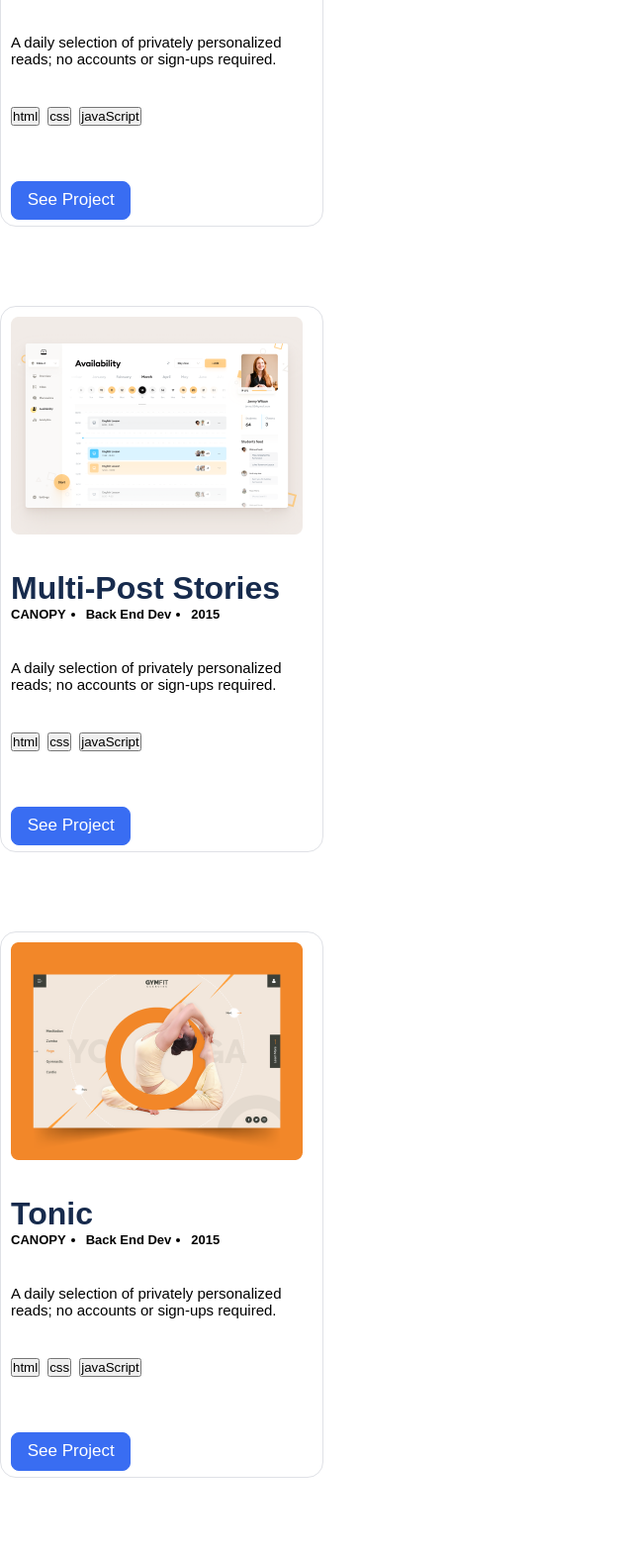
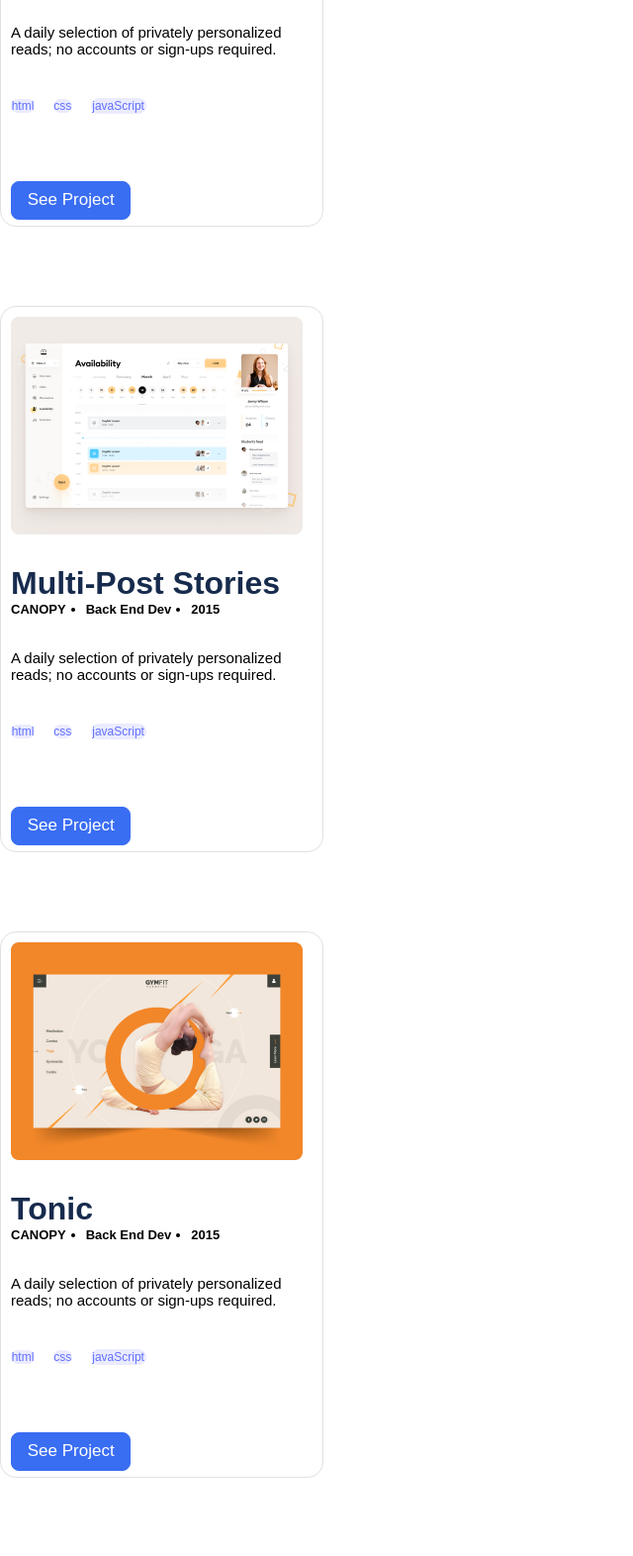
Before and after one commit to MarkoKermi/Portfolio-Website, a website: page index.html in a window 1280 px wide. Shown: the part 1167-2739 px from the top of the page at 99% size, without its empty margins (0-640 px from the left). Drawn offline with Linux system fonts and the light colour scheme.

Commit message:
Corection based on second review

```diff
--- a/index.html
+++ b/index.html
@@ -79,9 +79,11 @@
         </p>
       </section>
       <section class="linkButtons">
-        <button class="link">html</button>
-        <button class="link">css</button>
-        <button class="link">javaScript</button>
+        <ul class="ddm">
+        <li class="ddb"><button class="link">html</button></li>
+        <li class="ddb"><button class="link">css</button></li>
+        <li class="ddb"><button class="link">javaScript</button></li>
+      </ul>
       </section>
       <div class="seeMore">
         <button class="more">See Project</button>
@@ -106,9 +108,11 @@
         </p>
       </section>
       <section class="linkButtons">
-        <button class="link">html</button>
-        <button class="link">css</button>
-        <button class="link">javaScript</button>
+        <ul class="ddm">
+        <li class="ddb"><button class="link">html</button></li>
+        <li class="ddb"><button class="link">css</button></li>
+        <li class="ddb"><button class="link">javaScript</button></li>
+      </ul>
       </section>
       <div class="seeMore">
         <button class="more">See Project</button>
@@ -133,9 +137,11 @@
         </p>
       </section>
       <section class="linkButtons">
-        <button class="link">html</button>
-        <button class="link">css</button>
-        <button class="link">javaScript</button>
+        <ul class="ddm">
+        <li class="ddb"><button class="link">html</button></li>
+        <li class="ddb"><button class="link">css</button></li>
+        <li class="ddb"><button class="link">javaScript</button></li>
+      </ul>
       </section>
       <div class="seeMore">
         <button class="more">See Project</button>
@@ -160,9 +166,11 @@
         </p>
       </section>
       <section class="linkButtons">
-        <button class="link">html</button>
-        <button class="link">css</button>
-        <button class="link">javaScript</button>
+        <ul class="ddm"></ul>
+        <li class="ddb"><button class="link">html</button></li>
+        <li class="ddb"><button class="link">css</button></li>
+        <li class="ddb"><button class="link">javaScript</button></li>
+      </ul>
       </section>
       <div class="seeMore">
         <button class="more">See Project</button>
--- a/style.css
+++ b/style.css
@@ -96,6 +96,21 @@ body {
   padding-top: 10px;
 }
 
+.ddm {
+  width: 80%;
+  height: auto;
+  display: flex;
+  font-size: 20px;
+  align-items: center;
+  justify-content: flex-start;
+  gap: 20px;
+  margin-bottom: 1rem;
+}
+
+.ddb {
+  list-style: none;
+}
+
 .snap_s {
   width: 295px;
   height: 220px;
@@ -133,8 +148,19 @@ body {
   gap: 8px;
 }
 
+.link {
+  background-color: #ebebff;
+  font-size: 12px;
+  color: #6070ff;
+  border: none;
+  border-radius: 8px;
+  text-decoration: none;
+  cursor: pointer;
+  padding: 1% 3%;
+}
+
 .link:hover {
-  background-color: #ebebff;
+  background-color: #a1aaf6;
   font-size: 12px;
   color: #6070ff;
   border: none;
@@ -152,6 +178,20 @@ body {
   border-radius: 8px;
   border: 1px solid #396df2;
   background-color: #396df2;
+  margin-top: 5%;
+  margin-bottom: 2%;
+  cursor: pointer;
+}
+
+.more:hover {
+  size: 20px;
+  line-height: 24px;
+  font-size: 17px;
+  padding: 2% 5%;
+  color: white;
+  border-radius: 8px;
+  border: 1px solid #396df2;
+  background-color: #a1aaf6;
   margin-top: 5%;
   margin-bottom: 2%;
   cursor: pointer;
```
